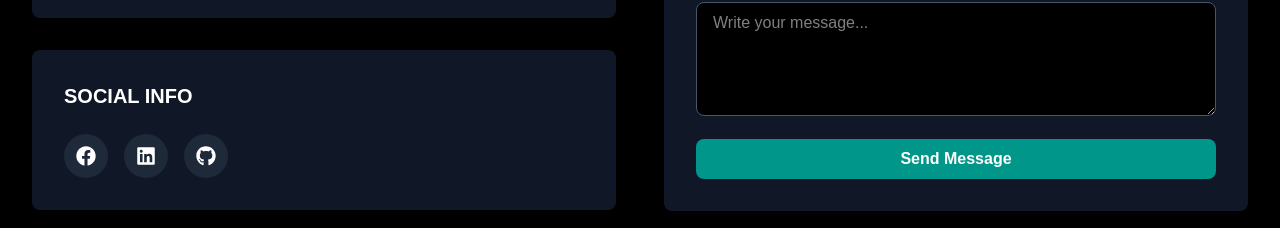
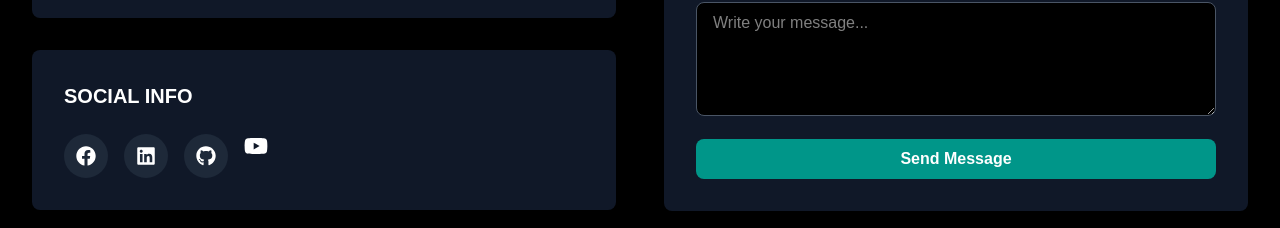
Before and after one commit to mohammad-salim-23/LatestPortfolio, a Next.js app: page /contact in a window 1280 px wide. Shown: the part 458-686 px from the top of the page. Built offline with nearby package versions, Linux system fonts and the light colour scheme; no server answers.

Commit message:
youtube link add

```diff
--- a/src/app/contact/page.tsx
+++ b/src/app/contact/page.tsx
@@ -2,7 +2,7 @@
 /* eslint-disable @typescript-eslint/no-explicit-any */
 "use client";
 import { useRef, useState } from 'react';
-import { FaEnvelope, FaPhoneAlt, FaMapMarkerAlt, FaFacebook, FaLinkedin, FaGithub } from "react-icons/fa";
+import { FaEnvelope, FaPhoneAlt, FaMapMarkerAlt, FaFacebook, FaLinkedin, FaGithub, FaYoutube } from "react-icons/fa";
 import { useForm } from "react-hook-form";
 import { sendForm } from '@emailjs/browser';
 import Swal from 'sweetalert2';
@@ -106,6 +106,14 @@ const ContactPage = () => {
                   className="bg-gray-800 p-3 rounded-full hover:bg-teal-500 hover:text-white transition text-white">
                   <FaGithub className="text-xl" />
                 </a>
+                 <a
+                            href="https://www.youtube.com/@DSAMaster-wq6lt"
+                            target="_blank"
+                            className="text-white hover:text-teal-500 transition duration-200"
+                            aria-label="Email"
+                          >
+                            <FaYoutube className="text-2xl" />
+                          </a>
               </div>
             </div>
           </div>
--- a/src/components/shared/Footer.tsx
+++ b/src/components/shared/Footer.tsx
@@ -1,5 +1,6 @@
 import Link from "next/link";
 import { FaGithub, FaLinkedin, FaEnvelope } from "react-icons/fa";
+import { FaYoutube } from "react-icons/fa6";
 
 export const Footer = () => {
   return (
@@ -41,11 +42,20 @@ export const Footer = () => {
             <FaLinkedin className="text-2xl" />
           </a>
           <a
-            href="mailto:your.mohammadsalim017427@gmail.com"
+            href="mailto:your.mohammad.salim.tech@gmail.com"
+             target="_blank"
             className="text-white hover:text-teal-500 transition duration-200"
             aria-label="Email"
           >
             <FaEnvelope className="text-2xl" />
+          </a>
+          <a
+            href="https://www.youtube.com/@DSAMaster-wq6lt"
+            target="_blank"
+            className="text-white hover:text-teal-500 transition duration-200"
+            aria-label="Email"
+          >
+            <FaYoutube className="text-2xl" />
           </a>
         </div>
 
```
